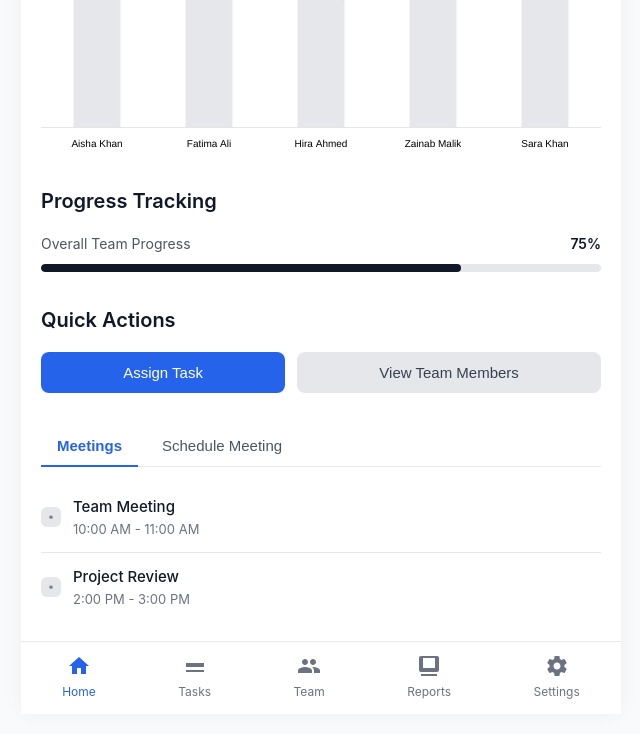
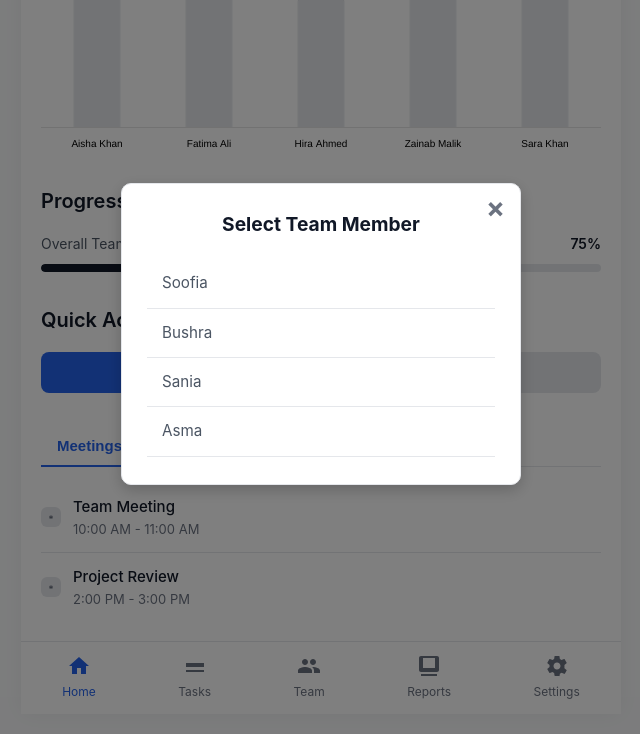
Before and after one commit to moizkhan503/beaconhouse, a plain HTML site: page manager_dashboard.html in a window 1280 px wide. Both pictures are taken after a click on the button "View Team Members". Shown: the part 544-1278 px from the top of the page, without its empty margins (319-959 px from the left). Drawn offline with nearby package versions, Linux system fonts and the light colour scheme.

Commit message:
added team menbers in manager dashboard

```diff
--- a/manager_dashboard.html
+++ b/manager_dashboard.html
@@ -312,20 +312,87 @@
             fill: currentColor;
         }
 
-        /* Chart.js specific styling for tooltips if needed */
-        .chartjs-tooltip {
-            /* Custom tooltip styles */
+        /* Modal Styles */
+        .modal {
+            display: none; /* Hidden by default */
+            position: fixed; /* Stay in place */
+            z-index: 200; /* Sit on top */
+            left: 0;
+            top: 0;
+            width: 100%; /* Full width */
+            height: 100%; /* Full height */
+            overflow: auto; /* Enable scroll if needed */
+            background-color: rgba(0,0,0,0.5); /* Black w/ opacity */
+            align-items: center; /* Vertical centering */
+            justify-content: center; /* Horizontal centering */
         }
+
+        .modal-content {
+            background-color: var(--card-background-color);
+            padding: 25px;
+            border: 1px solid var(--border-color);
+            width: 90%;
+            max-width: 400px;
+            border-radius: 10px;
+            position: relative;
+            box-shadow: 0 5px 15px rgba(0,0,0,0.2);
+        }
+        .modal-content h3 {
+            margin-top: 0;
+            margin-bottom: 20px;
+            color: var(--text-dark);
+            font-size: 1.2rem;
+            text-align: center;
+        }
+
+        .close-button {
+            color: var(--text-light);
+            position: absolute;
+            top: 10px;
+            right: 15px;
+            font-size: 28px;
+            font-weight: bold;
+            line-height: 1;
+        }
+
+        .close-button:hover,
+        .close-button:focus {
+            color: var(--text-dark);
+            text-decoration: none;
+            cursor: pointer;
+        }
+        .team-member-list {
+            list-style-type: none;
+            padding: 0;
+            max-height: 200px; /* Limit height and allow scroll */
+            overflow-y: auto;
+        }
+        .team-member-list li {
+            padding: 12px 15px;
+            border-bottom: 1px solid var(--border-color);
+            cursor: pointer;
+            transition: background-color 0.2s;
+            font-size: 0.95rem;
+            color: var(--text-medium);
+        }
+        .team-member-list li:last-child {
+            border-bottom: none;
+        }
+        .team-member-list li:hover {
+            background-color: var(--secondary-button-bg);
+            color: var(--text-dark);
+        }
+
 
         /* Responsive adjustments */
         @media (min-width: 768px) { /* Tablet and Desktop */
-            .team-overview-grid {
-                /* Can fit more cards if needed, but auto-fit handles it well */
-            }
-             .dashboard-container {
+            .dashboard-container {
                 margin-top: 20px; /* Add some space at the top on larger screens */
                 margin-bottom: 20px;
                 border-radius: 12px; /* Rounded corners for the container on desktop */
+            }
+             .app-header, .bottom-nav {
+                position: static; /* Header and Nav not sticky on larger screens */
             }
         }
 
@@ -361,7 +428,7 @@
                             <span class="label">Tasks In Progress</span>
                             <div class="value">35</div>
                         </div>
-                        <div class="overview-card"> <!-- Full width on smaller, then adapts -->
+                        <div class="overview-card">
                             <span class="label">Team Members</span>
                             <div class="value">15</div>
                         </div>
@@ -391,7 +458,8 @@
                     <h2 class="section-title">Quick Actions</h2>
                     <div class="action-buttons">
                         <button class="btn btn-primary">Assign Task</button>
-                        <button class="btn btn-secondary">View Team Members</button>
+                        <!-- Updated button to open modal -->
+                        <button class="btn btn-secondary" onclick="openTeamModal()">View Team Members</button>
                     </div>
                 </section>
 
@@ -440,14 +508,75 @@
                     Reports
                 </a>
                 <a href="#" class="nav-item">
-                    <svg viewBox="0 0 24 24"><path d="M19.43 12.98c.04-.32.07-.64.07-.98s-.03-.66-.07-.98l2.11-1.65c.19-.15.24-.42.12-.64l-2-3.46c-.12-.22-.39-.3-.61-.22l-2.49 1c-.52-.4-1.08-.73-1.69-.98l-.38-2.65C14.46 2.18 14.25 2 14 2h-4c-.25 0-.46.18-.49.42l-.38 2.65c-.61.25-1.17.59-1.69.98l-2.49-1c-.23-.09-.49 0-.61.22l-2 3.46c-.13.22-.07.49.12.64l2.11 1.65c-.04.32-.07.65-.07.98s.03.66.07.98l-2.11 1.65c-.19.15-.24.42-.12.64l2 3.46c.12.22.39.3.61.22l2.49-1c.52.4 1.08.73 1.69.98l.38 2.65c.03.24.24.42.49.42h4c.25 0 .46-.18.49-.42l.38-2.65c.61-.25 1.17-.59 1.69-.98l2.49 1c.23.09.49 0 .61-.22l2-3.46c.12-.22.07-.49-.12-.64l-2.11-1.65zM12 15.5c-1.93 0-3.5-1.57-3.5-3.5s1.57-3.5 3.5-3.5 3.5 1.57 3.5 3.5-1.57 3.5-3.5 3.5z"/></svg>
+                    <svg viewBox="0 0 24 24"><path d="M19.43 12.98c.04-.32.07-.64.07-.98s-.03-.66-.07-.98l2.11-1.65c.19-.15.24-.42.12-.64l-2-3.46c-.12-.22-.39-.3-.61-.22l-2.49 1c-.52-.4-1.08-.73-1.69-.98l-.38-2.65C14.46 2.18 14.25 2 14 2h-4c-.25 0-.46.18-.49.42l-.38 2.65c-.61.25-1.17.59-1.69.98l-2.49-1c-.23-.09-.49 0-.61.22l-2 3.46c-.13.22-.07.49.12.64l2.11 1.65c-.04.32-.07.65-.07.98s.03.66.07.98l-2.11 1.65c-.19.15-.24.42-.12.64l2 3.46c.12.22.39.3.61.22l2.49-1c.52.4 1.08.73 1.69.98l.38 2.65c.03.24.24.42.49.42h4c.25 0 .46-.18.49.42l.38-2.65c.61-.25 1.17-.59 1.69-.98l2.49 1c.23.09.49 0 .61.22l2-3.46c.12-.22-.07-.49-.12-.64l-2.11-1.65zM12 15.5c-1.93 0-3.5-1.57-3.5-3.5s1.57-3.5 3.5-3.5 3.5 1.57 3.5 3.5-1.57 3.5-3.5 3.5z"/></svg>
                     Settings
                 </a>
             </nav>
+
+            <!-- Modal for Team Members -->
+            <div id="teamMembersModal" class="modal">
+                <div class="modal-content">
+                    <span class="close-button" onclick="closeTeamModal()">×</span>
+                    <h3>Select Team Member</h3>
+                    <ul id="teamMemberList" class="team-member-list">
+                        <!-- Team members will be populated here by JS -->
+                    </ul>
+                </div>
+            </div>
+
         </div>
     </div>
 
     <script>
+        // Team member data
+        const constantUsers = {
+            "soofia": "beaconhouse123",
+            "bushra": "beaconhouse123",
+            "sania": "beaconhouse123",
+            "asma": "beaconhouse123",
+            "shamsa": "beaconhouse123",
+            "shahzadi": "beaconhouse123",
+            "amna": "beaconhouse123"
+        };
+
+        const teamModal = document.getElementById('teamMembersModal');
+        const teamMemberList = document.getElementById('teamMemberList');
+
+        function populateTeamList() {
+            teamMemberList.innerHTML = ''; // Clear existing list
+            for (const username in constantUsers) {
+                if (constantUsers.hasOwnProperty(username)) {
+                    const listItem = document.createElement('li');
+                    listItem.textContent = username.charAt(0).toUpperCase() + username.slice(1); // Capitalize
+                    listItem.dataset.username = username; // Store actual username
+                    listItem.addEventListener('click', function() {
+                        const selectedUsername = this.dataset.username;
+                        localStorage.setItem('loggedInUser', selectedUsername);
+                        window.location.href = 'dashboard.html'; // Redirect to team member's dashboard
+                        closeTeamModal();
+                    });
+                    teamMemberList.appendChild(listItem);
+                }
+            }
+        }
+
+        function openTeamModal() {
+            populateTeamList();
+            if (teamModal) teamModal.style.display = 'flex'; // Use flex for centering
+        }
+
+        function closeTeamModal() {
+            if (teamModal) teamModal.style.display = 'none';
+        }
+
+        // Close modal if user clicks outside of the modal content
+        window.onclick = function(event) {
+            if (event.target == teamModal) {
+                closeTeamModal();
+            }
+        }
+
+
         document.addEventListener('DOMContentLoaded', function () {
             // Task Completion Chart
             const taskCtx = document.getElementById('taskCompletionChart').getContext('2d');
@@ -457,13 +586,13 @@
                     labels: ['Aisha Khan', 'Fatima Ali', 'Hira Ahmed', 'Zainab Malik', 'Sara Khan'],
                     datasets: [{
                         label: 'Tasks Completed',
-                        data: [70, 85, 60, 90, 75], // Example data, adjust heights visually
-                        backgroundColor: '#E5E7EB', // Light grey bars
+                        data: [70, 85, 60, 90, 75],
+                        backgroundColor: '#E5E7EB',
                         borderColor: '#D1D5DB',
                         borderWidth: 1,
-                        borderRadius: { topLeft: 4, topRight: 4 }, // Rounded top corners
-                        barPercentage: 0.6, // Adjust bar width
-                        categoryPercentage: 0.7 // Adjust spacing between bars
+                        borderRadius: { topLeft: 4, topRight: 4 },
+                        barPercentage: 0.6,
+                        categoryPercentage: 0.7
                     }]
                 },
                 options: {
@@ -472,11 +601,11 @@
                     scales: {
                         y: {
                             beginAtZero: true,
-                            display: false, // Hide Y axis
+                            display: false,
                         },
                         x: {
                             grid: {
-                                display: false // Hide X axis grid lines
+                                display: false
                             },
                             ticks: {
                                 font: {
@@ -488,10 +617,10 @@
                     },
                     plugins: {
                         legend: {
-                            display: false // Hide legend
+                            display: false
                         },
                         tooltip: {
-                            enabled: true, // Enable tooltips
+                            enabled: true,
                             backgroundColor: 'var(--text-dark)',
                             titleFont: { weight: 'normal'},
                             bodyFont: { weight: 'bold'},
@@ -507,11 +636,9 @@
 
             // Overall Team Progress (Custom CSS bar update)
             const progressFill = document.getElementById('overallTeamProgressFill');
-            // This would typically be dynamic, setting it here for visual demo
             if (progressFill) {
                 progressFill.style.width = '75%';
             }
-
 
             // Tab functionality for Meetings
             window.showMeetingTab = function(tabId, Tbutton) {
```
